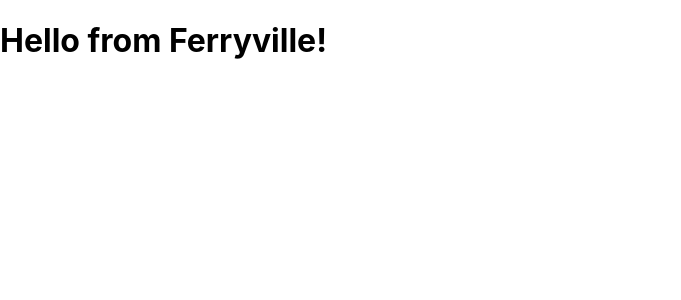
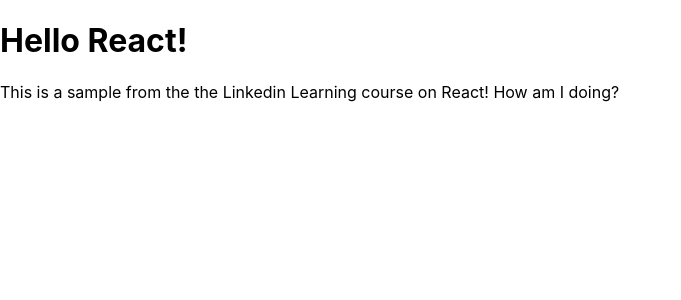
Before and after one commit to vincent-buchner/react-tutorial, a React (Create React App) app: page / in a window 1280 px wide. Shown: the top 300 px of the page, without its empty margins (0-681 px from the left). Built offline with nearby package versions, Linux system fonts and the light colour scheme.

Commit message:
Update index.js

```diff
--- a/src/index.js
+++ b/src/index.js
@@ -2,9 +2,16 @@
 import ReactDOM from 'react-dom';
 import './index.css';
 
-var city = "Ferryville";
+function Hello() {
+  return(
+    <div>
+      <h1>Hello React!</h1>
+      <p>This is a sample from the the Linkedin Learning course on React! How am I doing? </p>
+    </div>
+  );
+}
 
 ReactDOM.render(
-  <h1>Hello from {city}!</h1>,
+  <Hello />,
   document.getElementById('root')
 );
```
